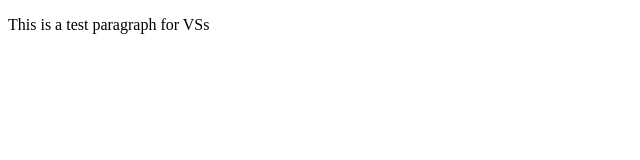
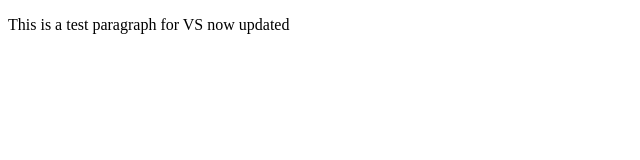
Before and after one commit to Dusky88/Gitprac, a plain HTML site: page index.html in a window 1280 px wide. Shown: the full height of the page, 0-640 px from the left. Drawn offline with Linux system fonts and the light colour scheme.

Commit message:
Changed the dialogue

```diff
--- a/index.html
+++ b/index.html
@@ -6,6 +6,6 @@
     <title>Document</title>
 </head>
 <body>
-    <p>This is a test paragraph for VSs</p>
+    <p>This is a test paragraph for VS now updated</p>
 </body>
 </html>
```
